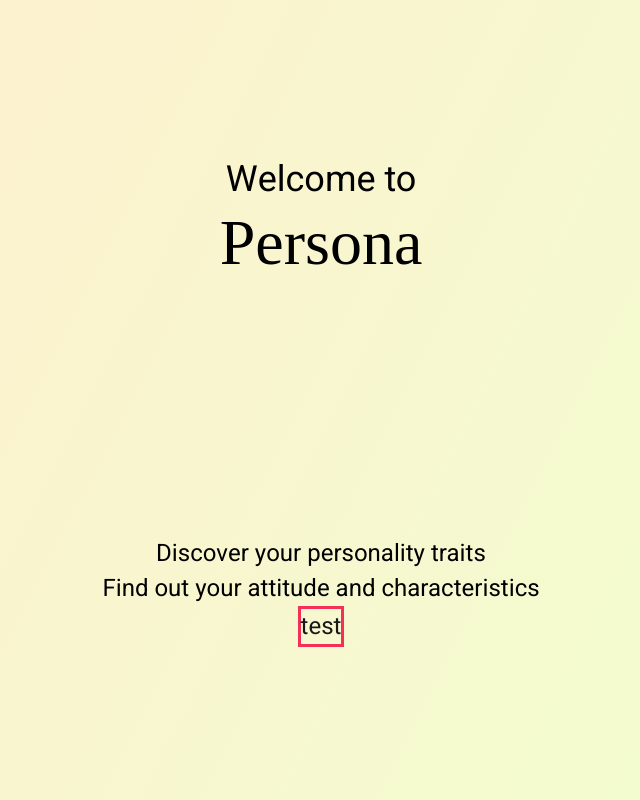
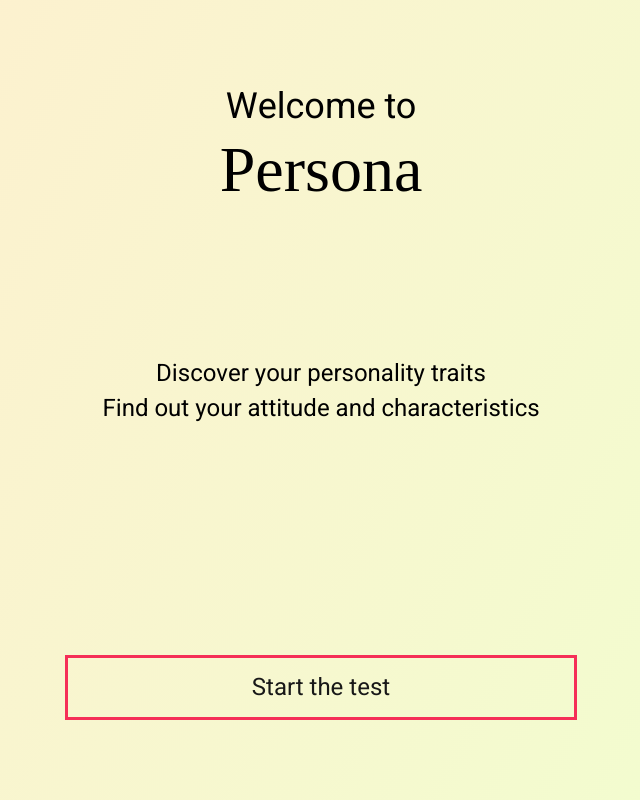
Before and after one commit to Myphz/teamway-test, a Vue app: page / in a window 1280 px wide. Shown: the whole page, without its empty margins (319-959 px from the left). Built offline with nearby package versions, Linux system fonts and the light colour scheme; a web font is replaced by a local one.

Commit message:
feat: add landing page layout, add Button component, add utility classes

```diff
--- a/src/App.vue
+++ b/src/App.vue
@@ -1,12 +1,14 @@
 <template>
-  <main class="flex-column justify-center align-center">
-    <h3>Welcome to</h3>
-    <h1 class="font-fancy">Persona</h1>
+  <main class="flex-column align-center space-between">
+    <div class="text-center">
+      <h3>Welcome to</h3>
+      <h1 class="font-fancy">Persona</h1>
+    </div>
     <div class="h4 text-center">
       <div>Discover your personality traits</div>
       <div>Find out your attitude and characteristics</div>
     </div>
-    <Button>test</Button>
+    <Button class="btn">Start the test</Button>
   </main>
 </template>
 
@@ -24,7 +26,8 @@ main {
   height: 100%;
 }
 
-h1 {
-  margin-bottom: 4em;
+.btn {
+  margin-top: 5rem;
+  width: 50%;
 }
 </style>
--- a/src/components/Button.vue
+++ b/src/components/Button.vue
@@ -1,5 +1,5 @@
 <template>
-  <button>
+  <button class="transition">
     <slot />
   </button>
 </template>
@@ -12,5 +12,12 @@
 button {
   background: none;
   border: 3px solid $primary;
+  padding: 0.5em 0.75em;
+  cursor: pointer;
+
+  &:hover {
+    background: $primary;
+    color: white;
+  }
 }
 </style>
--- a/src/styles/_utilities.scss
+++ b/src/styles/_utilities.scss
@@ -17,6 +17,7 @@ body {
 
 #app {
   height: 100vh;
+  padding: 10vh 10vw;
 }
 
 @for $i from 1 through length($font-sizes) {
@@ -58,3 +59,8 @@ body {
 .text-center {
   text-align: center;
 }
+
+// Other
+.transition {
+  transition: all 0.25s ease;
+}
```
